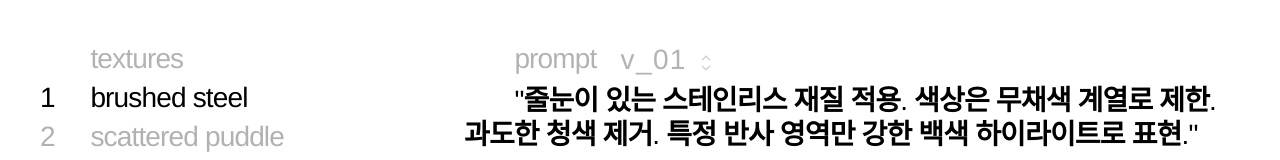
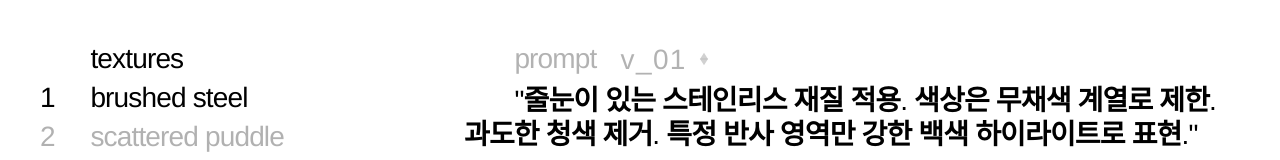
Before and after one commit to jonghyeokcolinlee/texture, a Next.js app: page / in a window 1280 px wide. Shown: the top 160 px of the page. Built offline with nearby package versions, Linux system fonts and the light colour scheme.

Commit message:
feat: update homepage content and layout in page.tsx

```diff
--- a/src/app/page.tsx
+++ b/src/app/page.tsx
@@ -18,14 +18,14 @@ const renderMixedText = (text: string) => {
 };
 
 const ChevronUp = ({ className }: { className?: string }) => (
-    <svg width="14" height="14" viewBox="0 0 24 24" fill="none" stroke="currentColor" strokeWidth="2.5" strokeLinecap="square" strokeLinejoin="miter" className={className}>
-        <polyline points="18 15 12 9 6 15" />
+    <svg width="10" height="10" viewBox="0 0 24 24" fill="currentColor" className={className}>
+        <path d="M12 4l-10 16h20z" />
     </svg>
 );
 
 const ChevronDown = ({ className }: { className?: string }) => (
-    <svg width="14" height="14" viewBox="0 0 24 24" fill="none" stroke="currentColor" strokeWidth="2.5" strokeLinecap="square" strokeLinejoin="miter" className={className}>
-        <polyline points="6 9 12 15 18 9" />
+    <svg width="10" height="10" viewBox="0 0 24 24" fill="currentColor" className={className}>
+        <path d="M12 20l10-16h-20z" />
     </svg>
 );
 
@@ -130,13 +130,13 @@ export default function Home() {
     useEffect(() => {
         if (wheelRef.current && itemRefs.current[0]) {
             const container = wheelRef.current;
-            container.scrollTop = 0; // Initialize to very top
+            container.scrollTop = 0;
         }
     }, []);
 
     const handleScroll = () => {
         if (!wheelRef.current) return;
-        if (window.innerWidth >= 768) return; // Disable scroll selection on PC
+        if (window.innerWidth >= 768) return;
         const container = wheelRef.current;
         const topOffset = container.scrollTop;
 
@@ -146,7 +146,6 @@ export default function Home() {
         materials.forEach((mat, i) => {
             const item = itemRefs.current[i];
             if (!item) return;
-            // Now calculate diff from the top instead of the center
             const itemTop = item.offsetTop;
             const diff = Math.abs(itemTop - topOffset);
             if (diff < minDiff) {
@@ -164,10 +163,8 @@ export default function Home() {
 
     return (
         <main className="h-screen w-screen bg-white flex flex-col md:flex-row overflow-hidden lowercase md:p-6 lg:p-10 gap-0 md:gap-24 lg:gap-40">
-            {/* 1. Left Pane: Navigation Wheel (Mobile / Desktop) */}
             <div className="flex-none md:w-[22%] h-[180px] md:h-full px-4 md:px-0 bg-white relative flex flex-col overflow-hidden">
-                {/* Fixed Title: textures */}
-                <div className="w-full py-1 text-black/30 select-none flex-none bg-white z-30 text-[20px] lg:text-[28px] tracking-[-0.03em] leading-[1.1] indent-[1.8em] font-medium">
+                <div className="w-full py-1 text-black select-none flex-none bg-white z-30 text-[20px] lg:text-[28px] tracking-[-0.03em] leading-[1.1] indent-[1.8em] font-medium">
                     textures
                 </div>
 
```
